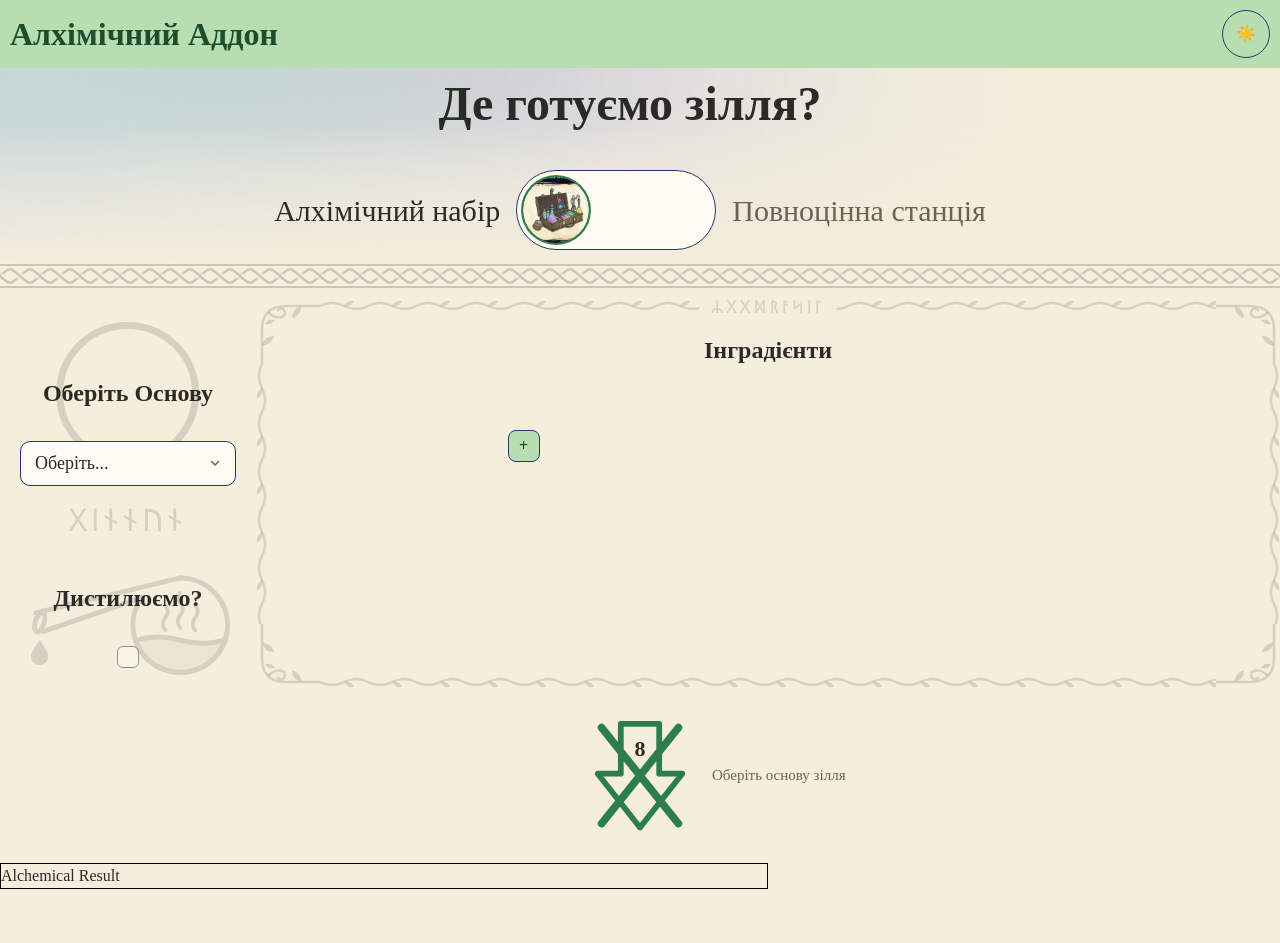
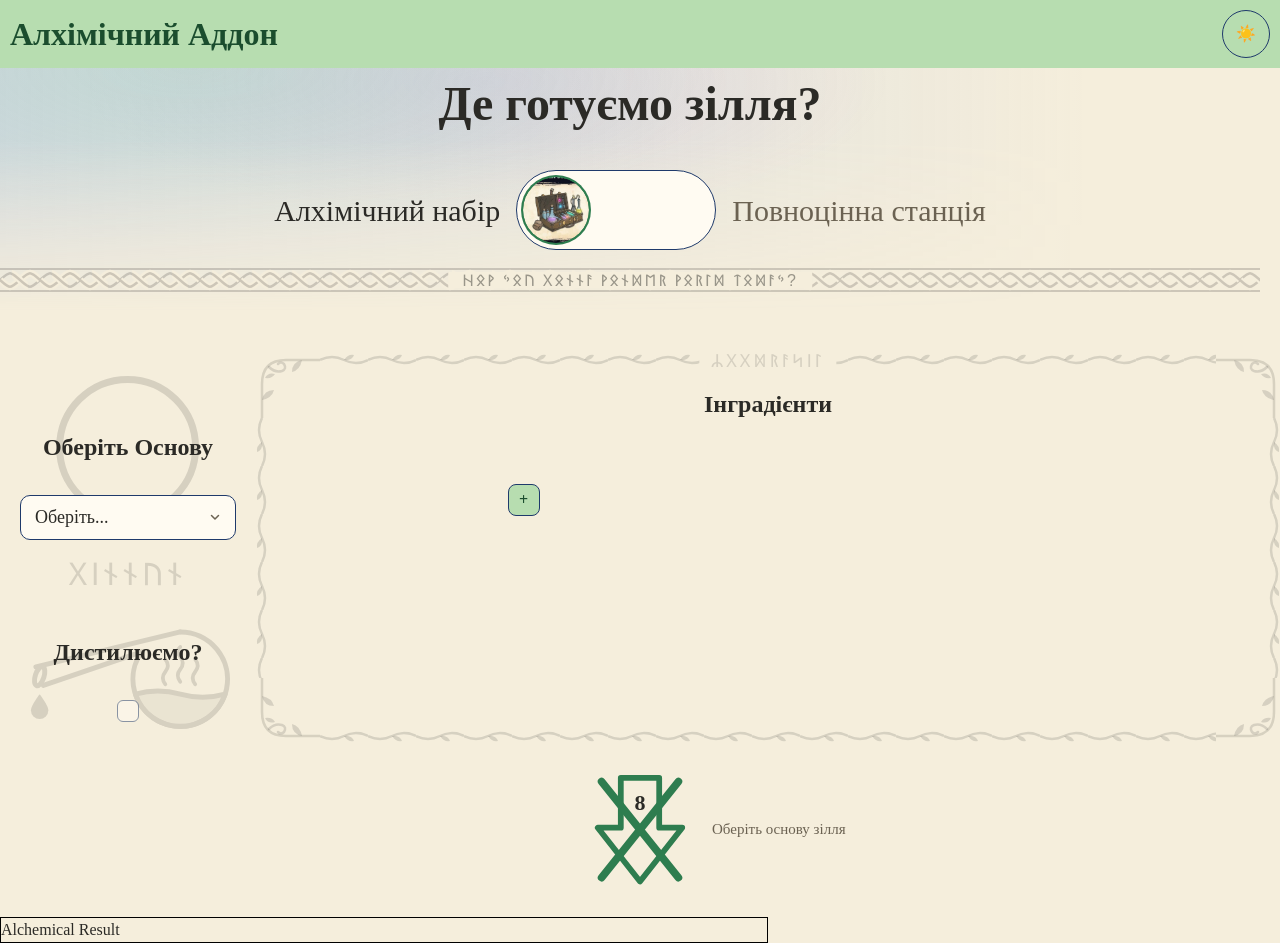
Before and after one commit to hrodgar13/alchemical-addon, a React (Vite) app: page / in a window 1280 px wide. Before the commit the page ends 889 px from the top, so only its background shows below. Built offline with nearby package versions, Linux system fonts and the light colour scheme.

Commit message:
where we cook design

```diff
--- a/src/components/WhereWeCook/KnotRibbon.jsx
+++ b/src/components/WhereWeCook/KnotRibbon.jsx
@@ -1,9 +1,11 @@
 import {useId} from "react";
+import styles from './knot-ribbon.module.css'
 
 // Нордична стрічка: дві нитки, що переплітаються «через одну» (над-під), між двома краями.
 // Візерунок повторюється, а не розтягується — тому стрічка тягнеться на будь-яку ширину.
 // Колір — з CSS-властивості `color` (currentColor). Розриви на перетинах малюються кольором фону сторінки.
-export default function KnotRibbon({className}) {
+// Необов'язковий `text` — напис посередині, що розриває стрічку.
+export default function KnotRibbon({className, text}) {
     const id = useId()
     const patternId = `${id}-knot`
     const clipId = `${id}-knot-clip`
@@ -12,7 +14,8 @@ export default function KnotRibbon({className}) {
     const strandB = "M 0 12 C 10 21, 10 21, 20 12 S 30 3, 40 12"
 
     return (
-        <svg className={className} height="24" aria-hidden="true">
+        <div className={`${styles.Ribbon} ${className ?? ''}`} aria-hidden="true">
+            <svg className={styles.Band} height="24">
                 <defs>
                     <clipPath id={clipId}>
                         <rect x="12" y="0" width="16" height="24"/>
@@ -36,5 +39,8 @@ export default function KnotRibbon({className}) {
                 </defs>
                 <rect width="100%" height="100%" fill={`url(#${patternId})`}/>
             </svg>
+
+            {text && <span className={styles.Text}>{text}</span>}
+        </div>
     )
 }
--- a/src/components/WhereWeCook/WhereWeCook.jsx
+++ b/src/components/WhereWeCook/WhereWeCook.jsx
@@ -54,6 +54,6 @@ export default function WhereWeCook() {
             </Toggle>
         </ToggleGroup>
 
-        <KnotRibbon className={styles.Ribbon}/>
+        <KnotRibbon className={styles.Ribbon} text="ᚺᛟᚹ ᛃᛟᚢ ᚷᛟᚾᚾᚨ ᚹᛟᚾᛞᛖᚱ ᚹᛟᚱᛚᛞ ᛏᛟᛞᚨᛃ?"/>
     </div>
 }
--- /dev/null
+++ b/src/components/WhereWeCook/knot-ribbon.module.css
@@ -0,0 +1,26 @@
+.Ribbon {
+    position: relative;
+}
+
+.Band {
+    display: block;
+    width: 100%;
+}
+
+/* Напис посередині стрічки: фон сторінки під ним «розриває» плетіння.
+   Трохи виразніший за саму стрічку — щоб руни читалися */
+.Text {
+    position: absolute;
+    top: 50%;
+    left: 50%;
+    translate: -50% -50%;
+    padding: 0 14px;
+    background-color: var(--color-bg);
+    color: color-mix(in srgb, var(--color-text) 45%, transparent);
+    font-family: 'Noto Sans Runic', 'Segoe UI Historic', sans-serif;
+    font-size: 16px;
+    letter-spacing: 2px;
+    line-height: 1;
+    white-space: nowrap;
+    transition: background-color 0.3s, color 0.3s;
+}
```
Lines whose indentation alone changed are shown as unchanged.
